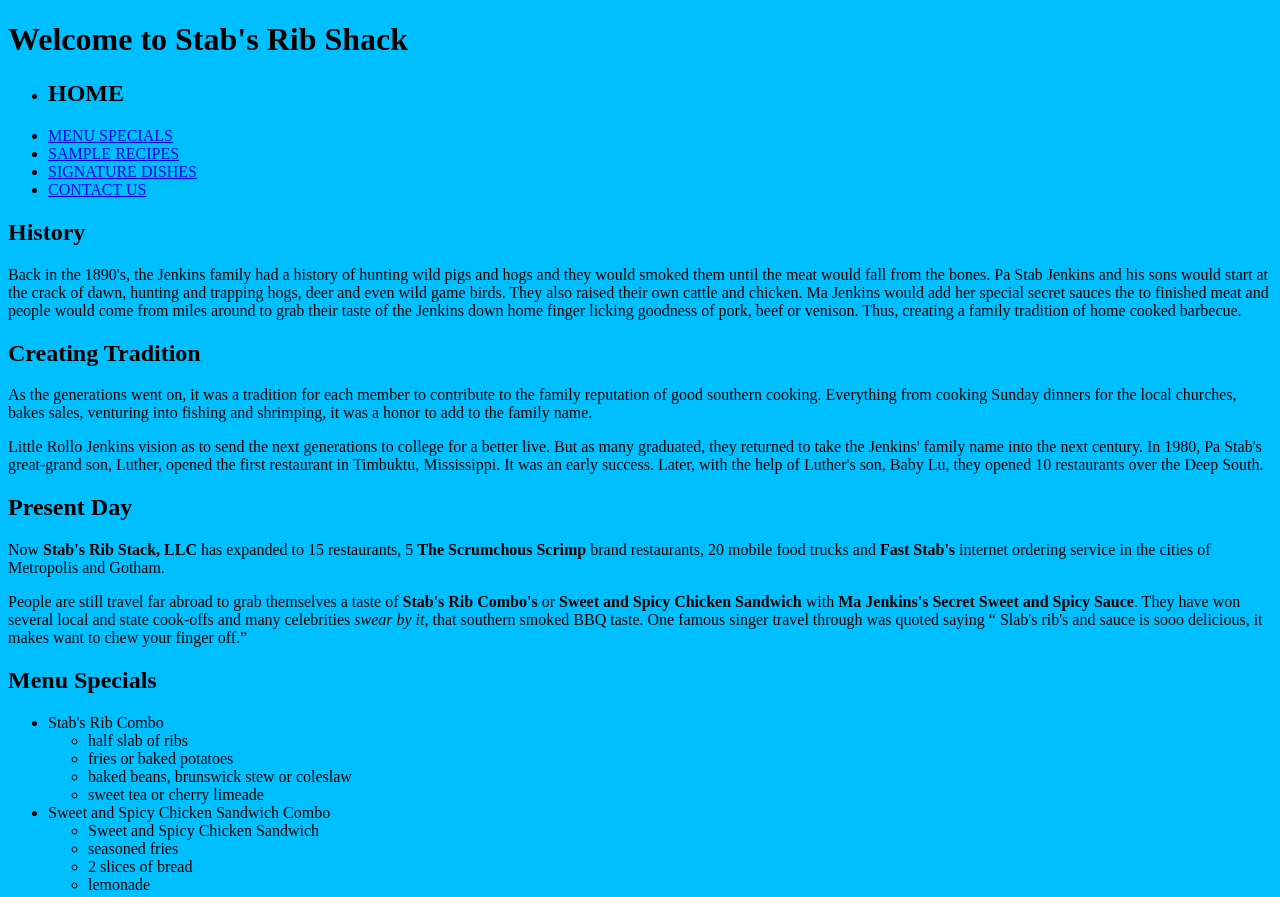
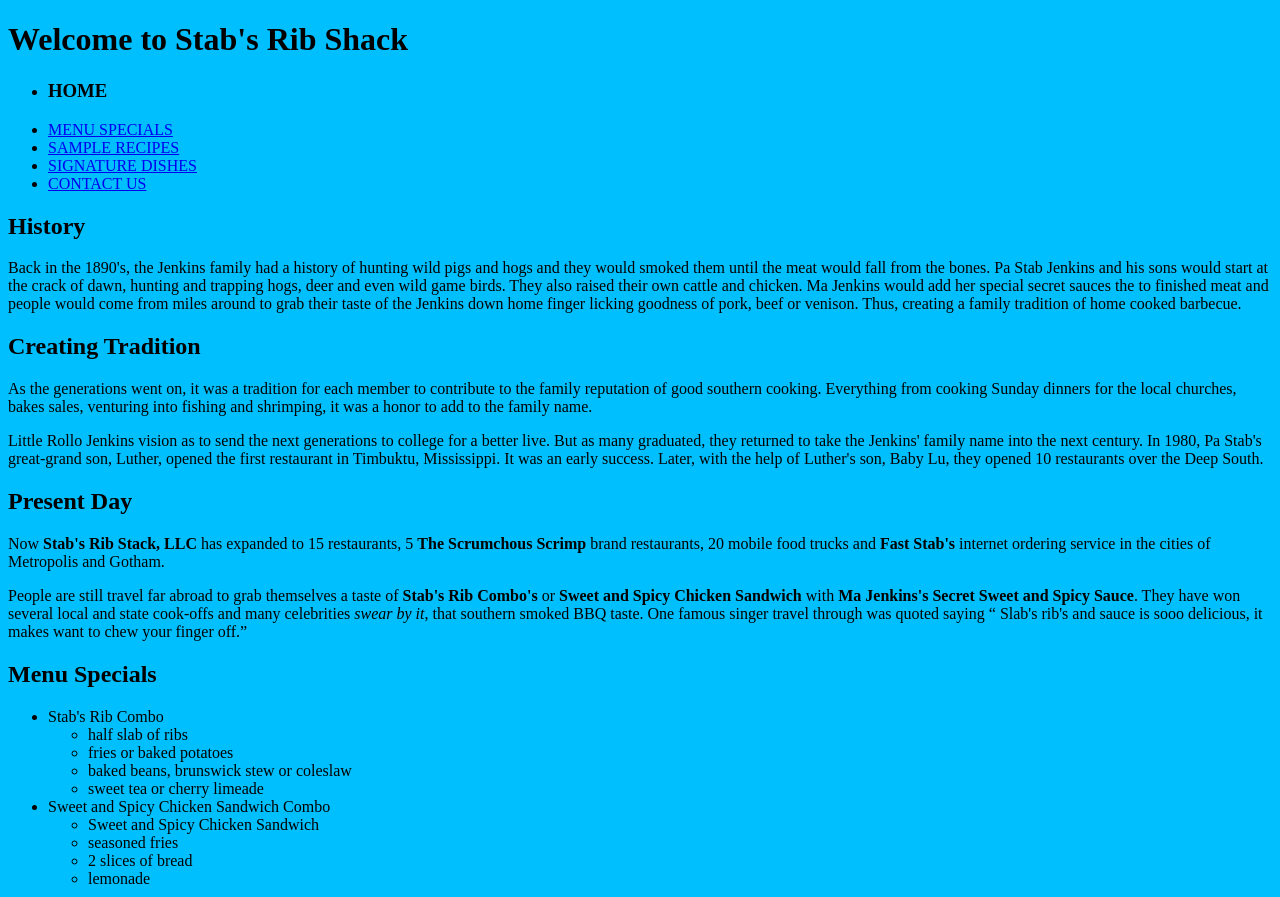
Before and after one commit to SLewis735/dws1, a plain HTML site: page Lewis_Steven_Project_1/index.html in a window 1280 px wide. Shown: the top 897 px of the page. Drawn offline with Linux system fonts and the light colour scheme.

Commit message:
commit 7

```diff
--- a/Lewis_Steven_Project_1/index.html
+++ b/Lewis_Steven_Project_1/index.html
@@ -14,7 +14,7 @@
     <h1>Welcome to Stab's Rib Shack</h1>
     <nav>
         <ul>
-            <li><h2 id="home">HOME</h2></li>
+            <li><h3 id="home">HOME</h3></li>
             <li><a href="#menu-specials">MENU SPECIALS</a></li>
             <li><a href="#recipes">SAMPLE RECIPES</a></li>
             <li><a href="#gallery">SIGNATURE DISHES</a></li>
```
